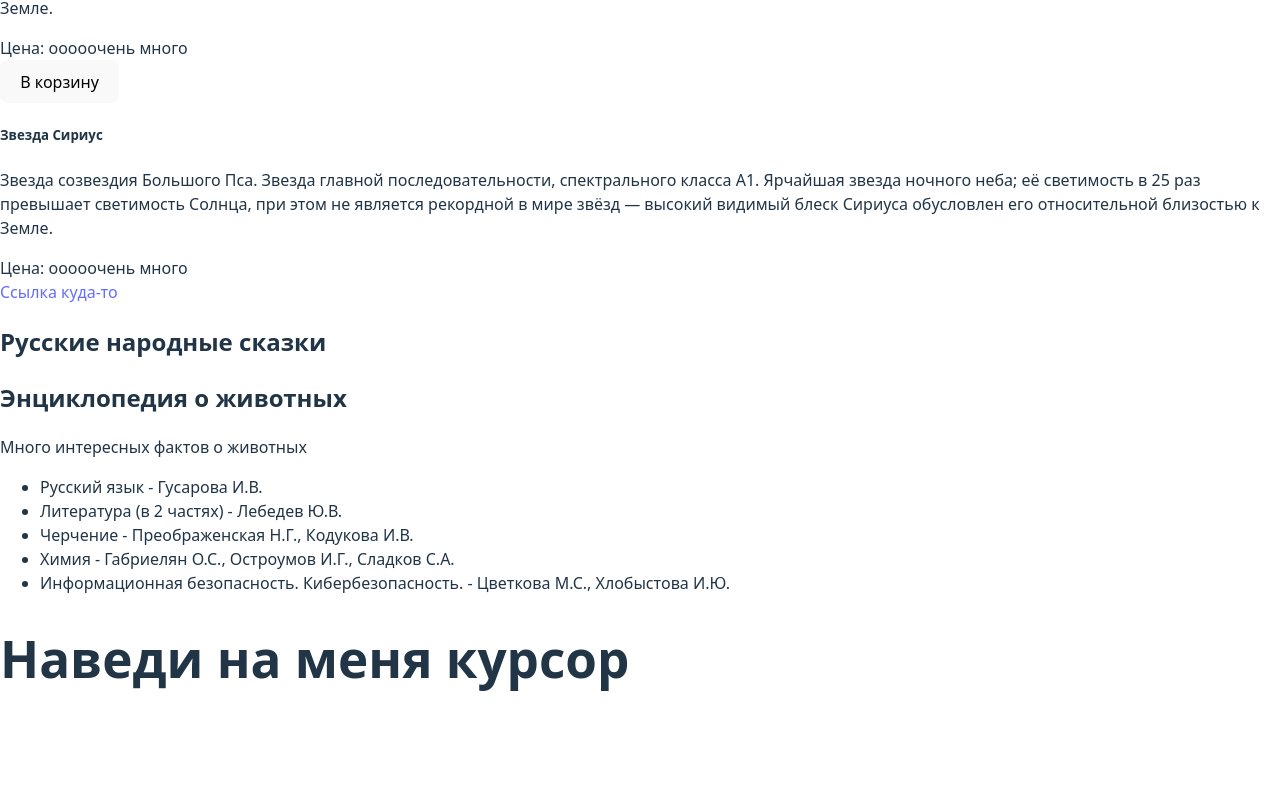
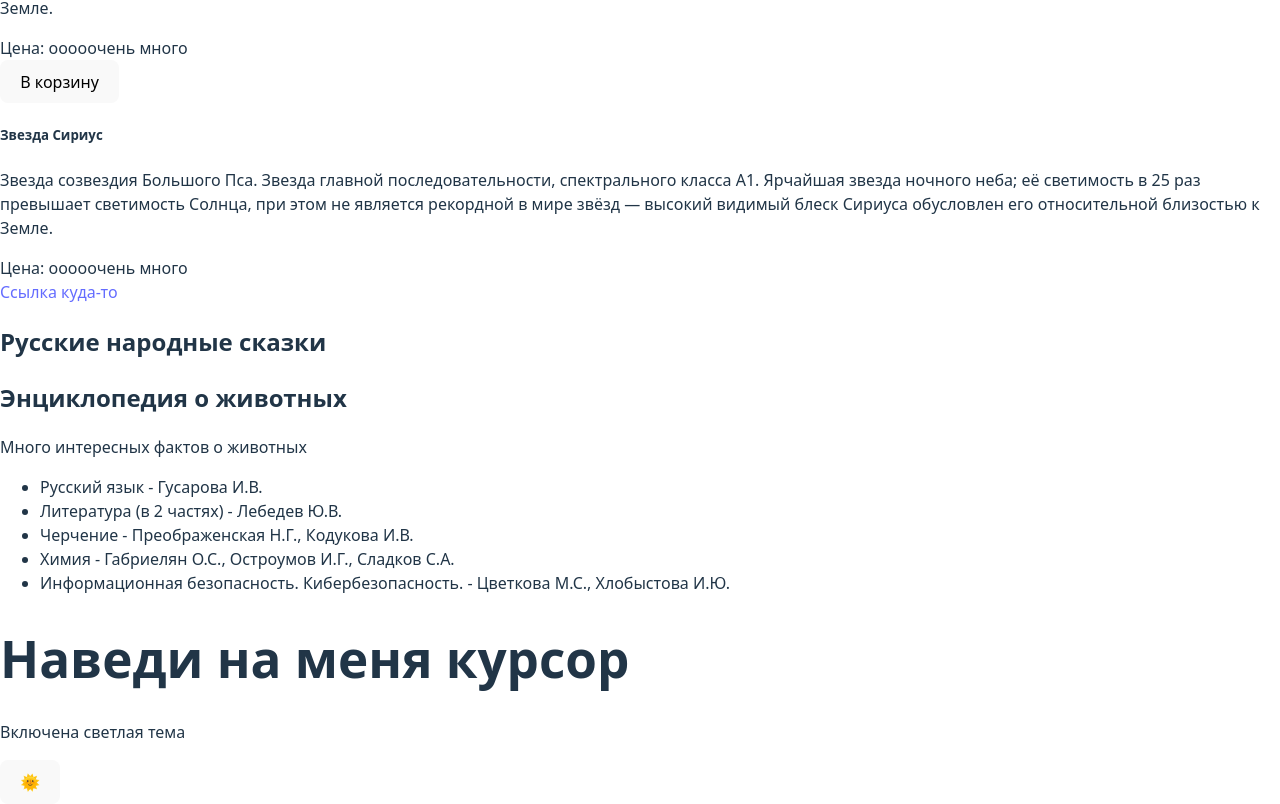
Before and after one commit to YaroslavaSabitova/myTestReact, a React app: page / in a window 1280 px wide. Shown: the part 693-1497 px from the top of the page. Before the commit the page ends 1413 px from the top, so only its background shows below. Built offline with nearby package versions, Linux system fonts and the light colour scheme; the HTML template or start-up script is replaced by a standard one.

Commit message:
useState hook

```diff
--- /dev/null
+++ b/src/app/components/useState.tsx
@@ -0,0 +1,29 @@
+// Хук useState позволяет добавить в функциональный компонент состояние, которое будет сохраняться при его перерендерах. При изменении этого состояния компонент будет перерисовываться. Наличие такого состояния позволяет реализовывать динамические компоненты, содержимое которых будет изменяться, например, при взаимодействии с ним пользователя.
+
+// useState сохраняет значение между рендерами и, когда меняешь значение,  React перерисовывает компонент
+
+import { useState, ReactElement } from 'react';
+
+type Theme = 'светлая' | 'тёмная';
+
+export function ThemeToggle(): ReactElement {
+  // Начальное состояние компонента и функция для изменения состояния
+  // [текущееЗначение, функцияЧтобыЕгоИзменить] = вызов хука с начальным значением
+  const [theme, setTheme] = useState<Theme>('светлая');
+
+  // Обработчик клика на кнопку
+  const toggleTheme = () => {
+    // Вызов функции для изменения состояния
+    setTheme(theme === 'светлая' ? 'тёмная' : 'светлая');
+  };
+
+  const themeClass = theme === 'светлая' ? 'th-light' : 'th-dark';
+  const buttonImage = theme === 'светлая' ? '🌞' : '🌚';
+
+  return (
+    <div className={themeClass}>
+      <p>Включена {theme} тема</p>
+      <button onClick={toggleTheme}>{buttonImage}</button>
+    </div>
+  );
+}
--- a/src/app/index.tsx
+++ b/src/app/index.tsx
@@ -3,6 +3,7 @@ import { List, listTextbooks } from './components/Books-2';
 import { Card, CardTitle, CardBody } from './components/Card';
 import { Title } from './components/MouseEnter';
 import Recipe from './components/Recipe';
+import { ThemeToggle } from './components/useState';
 import Welcome from './components/Welcome';
 
 import type { ReactElement } from 'react';
@@ -41,6 +42,8 @@ export const App = (): ReactElement => {
       <List list={listTextbooks} />
 
       <Title title='Наведи на меня курсор' />
+
+      <ThemeToggle />
     </>
   );
 };
```
